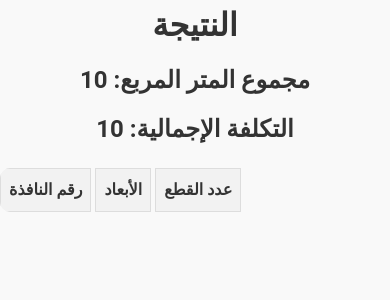
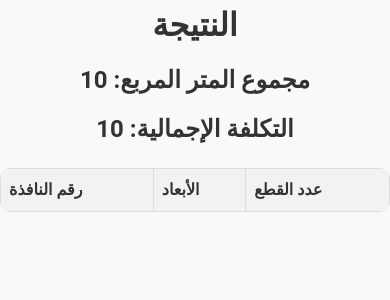
Before and after one commit to mustafakatot96/window_calculator, a Flask app: template app/templates/result.html in a window 390 px wide. Shown: the top 300 px of the page. Run offline with Flask 3, Linux system fonts and the light colour scheme; the template is opened without the code that fills it: most values are stand-ins (such as "Sample title", 1, 10 or a date in 2020); lists and menus that the app fills with data are empty.

Commit message:
initial commit

```diff
--- a/app/static/style.css
+++ b/app/static/style.css
@@ -86,46 +86,6 @@ table caption {
     margin-bottom: 10px;
 }
 
-/* Responsive styles */
-@media (max-width: 768px) {
-    form {
-        padding: 10px;
-    }
-
-    input[type="number"] {
-        width: 100%;
-    }
-
-    table {
-        display: block;
-        overflow-x: auto;
-    }
-
-    table thead,
-    table tbody,
-    table tr,
-    table th,
-    table td {
-        display: block;
-    }
-
-    table tbody tr td {
-        text-align: center;
-    }
-
-    /* Ensure table headers stack horizontally */
-    table th {
-        display: inline-block;
-        width: auto;
-    }
-
-    /* Ensure table cells stack horizontally */
-    table td {
-        display: inline-block;
-        width: 100%;
-    }
-}
-
 /* Image at the top right side */
 .image-top-right {
     position: absolute;
```
